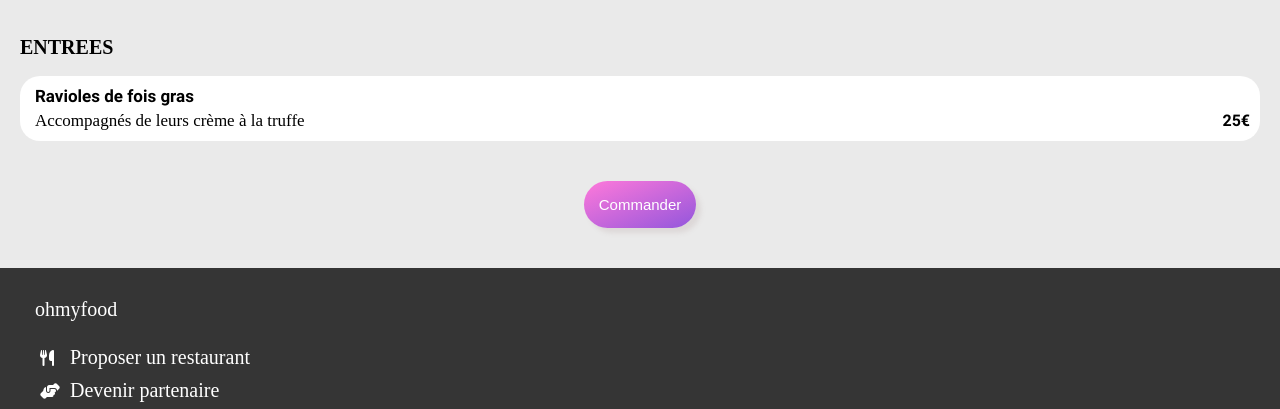
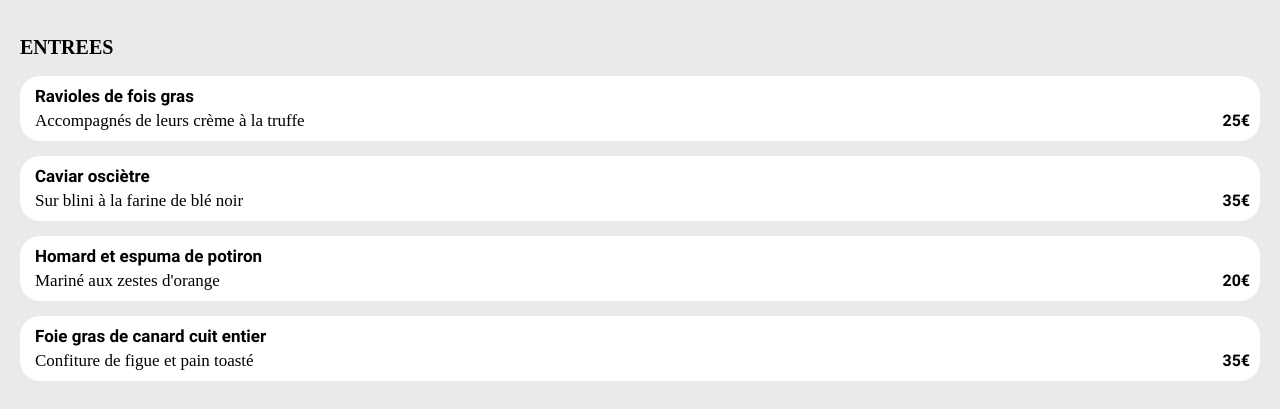
Before and after one commit to FlorenceM38/PROJET-3, a website: page La_note_enchantée.html in a window 1280 px wide. Shown: the part 360-769 px from the top of the page. Drawn offline with Linux system fonts and the light colour scheme; a web font is replaced by a local one.

Commit message:
26/08/2022
26/08/2022

```diff
--- a/La_note_enchantée.html
+++ b/La_note_enchantée.html
@@ -36,18 +36,14 @@
                 </div>
             </a>
         </div>
+        <div class="entrees">
         <h2 class="menu__sous-titre">ENTREES</h2>
 
         <a class="carte" href="#">
-
             <div class="menu-carte">
                 <div class="menu-carte__details">
                     <h3 class="menu-carte__details--titre">Ravioles de fois gras</h3>
-
-
-                        <p class="menu-carte__details--paragraphe">Accompagnés de leurs crème à la truffe</p>
-
-
+                    <p class="menu-carte__details--paragraphe">Accompagnés de leurs crème à la truffe</p>
                 </div>
                 <div class="mouvement-coche">
                     <div class="menu-carte__description--prix">
@@ -56,13 +52,55 @@
                     <div class="div-coche__check"><i class="fa-solid fa-check"></i></div>
                 </div>
             </div>
+        </a>
 
+        <a class="carte" href="#">
+            <div class="menu-carte">
+                <div class="menu-carte__details">
+                    <h3 class="menu-carte__details--titre">Caviar osciètre</h3>
+                    <p class="menu-carte__details--paragraphe">Sur blini à la farine de blé noir</p>
+                </div>
+                <div class="mouvement-coche">
+                    <div class="menu-carte__description--prix">
+                        <p><strong>35€</strong></p>
+                    </div>
+                    <div class="div-coche__check"><i class="fa-solid fa-check"></i></div>
+                </div>
+            </div>
+        </a>
 
+        <a class="carte" href="#">
+            <div class="menu-carte">
+                <div class="menu-carte__details">
+                    <h3 class="menu-carte__details--titre">Homard et espuma de potiron</h3>
+                    <p class="menu-carte__details--paragraphe">Mariné aux zestes d'orange</p>
+                </div>
+                <div class="mouvement-coche">
+                    <div class="menu-carte__description--prix">
+                        <p><strong>20€</strong></p>
+                    </div>
+                    <div class="div-coche__check"><i class="fa-solid fa-check"></i></div>
+                </div>
+            </div>
+        </a>
+
+        <a class="carte" href="#">
+            <div class="menu-carte">
+                <div class="menu-carte__details">
+                    <h3 class="menu-carte__details--titre">Foie gras de canard cuit entier</h3>
+                    <p class="menu-carte__details--paragraphe">Confiture de figue et pain toasté</p>
+                </div>
+                <div class="mouvement-coche">
+                    <div class="menu-carte__description--prix">
+                        <p><strong>35€</strong></p>
+                    </div>
+                    <div class="div-coche__check"><i class="fa-solid fa-check"></i></div>
+                </div>
+            </div>
         </a>
 
 
-
-
+    </div>
         <div class="bouton-commander"><button class="bouton-commander__violet">Commander</button></div>
     </section>
 
--- a/assets/sass/directory/base/_fondations.scss
+++ b/assets/sass/directory/base/_fondations.scss
@@ -471,6 +471,8 @@ header {
         font-size: 20px;
         font-family: 'roboto-medium';
 
+
+
     }
 }
 
@@ -484,6 +486,7 @@ header {
     position: relative;
     overflow: hidden;
     display: flex;
+    margin: 15px 0 15px 0;
 
 
 
@@ -587,6 +590,7 @@ header {
 .carte {
 
 
+
     &:hover .div-coche__check {
 
         transform: translate(0px);
```
Also changed, not shown: assets/css/style.css, 1 other file.
